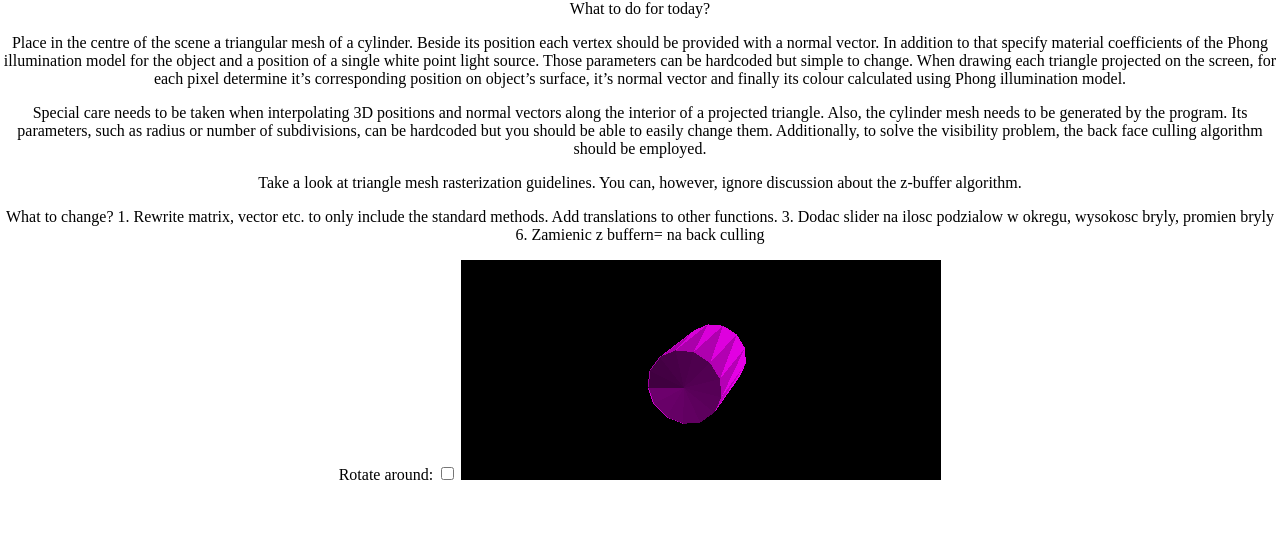
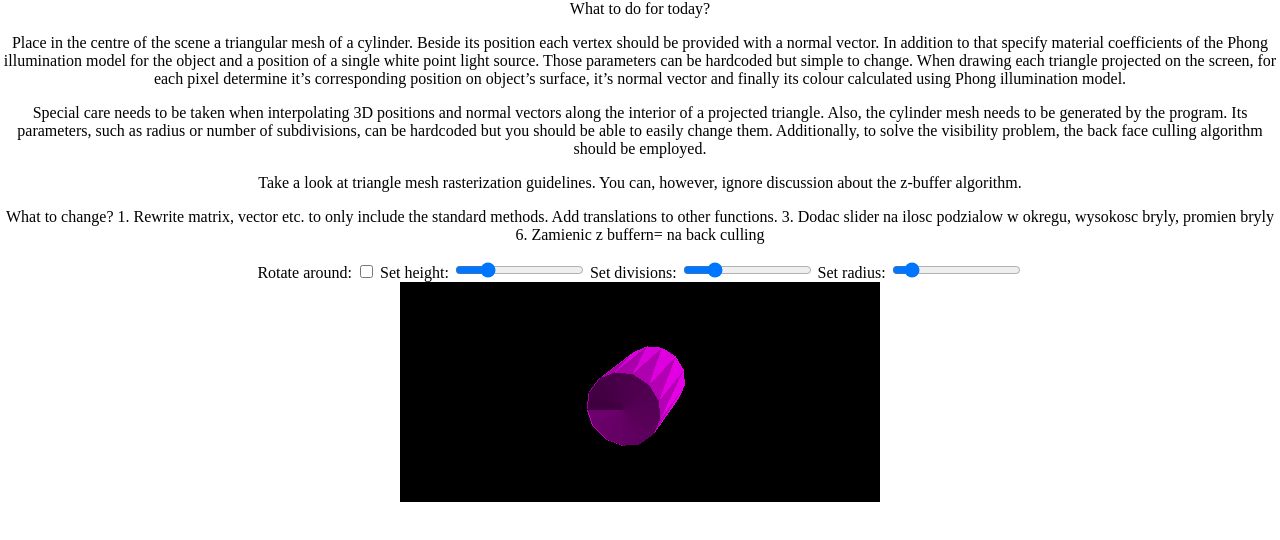
Before and after one commit to przywartya/computer-graphics, a plain HTML site: page docs/index.html in a window 1280 px wide. Drawn offline with Linux system fonts and the light colour scheme.

Commit message:
Add cylinder custimzation slders.

```diff
--- a/docs/cylinder.js
+++ b/docs/cylinder.js
@@ -713,6 +713,9 @@ var canvasMesh;
 var meshes = [];
 var mera;
 var checkBox = document.getElementById("rotate");
+var cylinderHeight = document.getElementById("height");
+var cylinderDivisions = document.getElementById("divisions");
+var cylinderRadius = document.getElementById("radius");
 
 document.addEventListener("DOMContentLoaded", init, false);
 
@@ -746,14 +749,14 @@ function getCubicMesh() {
 }
 
 function getCylinderMesh() {
-    var centerOf = -1.5;
-    var sides = 13;
-    var height = 3;
+    var sides = Number(cylinderDivisions.value);
+    var height = Number(cylinderHeight.value);
+    var radius = Number(cylinderRadius.value);
+
+    var centerOf = -height / 2;
     var stepTheta = 2 * Math.PI / sides;
-
     var sizeOfVertices = 2 * (sides + 1);
     var sizeOfFaces = 2 * sides;
-
     var mesh = new SoftEngine.Mesh("Cylinder", sizeOfVertices, sizeOfFaces);
     var theta = 0;
     var i;
@@ -764,8 +767,8 @@ function getCylinderMesh() {
 
     // Top Cap
     for (i = 1;i < sides + 1; i += 1) {
-        curX = Number(Math.cos(theta).toFixed(2));
-        curY = Number(Math.sin(theta).toFixed(2));
+        curX = Number(Math.cos(theta).toFixed(2)) * radius;
+        curY = Number(Math.sin(theta).toFixed(2)) * radius;
         mesh.Vertices[i] = new Vector3(curX, curY, centerOf + height);
         theta += stepTheta;
     }
@@ -779,8 +782,8 @@ function getCylinderMesh() {
     theta = 0;
     var lastIndex = 2 * sides + 1;
     for (i = sides + 1; i < lastIndex; i += 1) {
-        curX = Number(Math.cos(theta).toFixed(2));
-        curY = Number(Math.sin(theta).toFixed(2));
+        curX = Number(Math.cos(theta).toFixed(2)) * radius;
+        curY = Number(Math.sin(theta).toFixed(2)) * radius;
         mesh.Vertices[i] = new Vector3(curX, curY, height);
         theta += stepTheta;
     }
@@ -790,7 +793,7 @@ function getCylinderMesh() {
         if (nextIndex == 0) nextIndex = sides + 1;
         mesh.Faces[i - 1] = { A:lastIndex, B:i, C:nextIndex };
     }
-    // Top to bottom triangles
+    // Top to bottom faces
     var j = sides + 1;
     var m = 0;
     while (m < sides) {
@@ -806,7 +809,7 @@ function getCylinderMesh() {
         });
         j += 1; m += 1;
     }
-    // Bottom to top triangles
+    // Bottom to top faces
     m = sides + 1;
     j = 2;
     while (m < lastIndex) {
@@ -850,13 +853,15 @@ function init() {
 }
 
 function drawingLoop() {
+    if (canvasMesh) {
         device.clear();
         canvasMesh.Rotation.x += 0.001;
         canvasMesh.Rotation.y += 0.001;
-    if (checkBox.checked) canvasMesh.Rotation.z += 0.1; else canvasMesh.Rotation.z = canvasMesh.Rotation.z;
+        if (checkBox.checked) canvasMesh.Rotation.z += 0.05; else canvasMesh.Rotation.z = canvasMesh.Rotation.z;
         device.render(mera, meshes);
         device.present();
         requestAnimationFrame(drawingLoop);
+    }
 }
 
 var mouseX; var mouseY; var mouseClicked = false; var differenceX; var differenceY;
@@ -867,6 +872,13 @@ function startMouse(event) {
     mouseClicked = true;
 }
 
+function resetMesh() {
+    canvasMesh = null;
+    device.clear();
+    canvasMesh = getCylinderMesh();
+    meshes.pop(); meshes.push(canvasMesh);
+    requestAnimationFrame(drawingLoop);
+}
 
 function handleMouse(event) {
     if (mouseClicked) {
--- a/docs/index.html
+++ b/docs/index.html
@@ -33,7 +33,12 @@
         6. Zamienic z buffern= na back culling
       </p>
       Rotate around: <input type="checkbox" id="rotate">
-    <canvas id="cnv" width="480" height="220" style="background-color: black;"></canvas>
+      Set height: <input type="range" min="1" max="10" value="3" id="height"  onchange="resetMesh()">
+      Set divisions: <input type="range" min="3" max="50" value="13" id="divisions"  onchange="resetMesh()">
+      Set radius: <input type="range" min="0.5" max="5" step="0.5" value="1" id="radius"  onchange="resetMesh()">
+    <div>
+      <canvas id="cnv" width="480" height="220" style="background-color: black;"></canvas>
+    </div>
     <script type="text/javascript" src="cylinder.js"></script>
   </body>
 </html>
```
Lines whose indentation alone changed are shown as unchanged.
